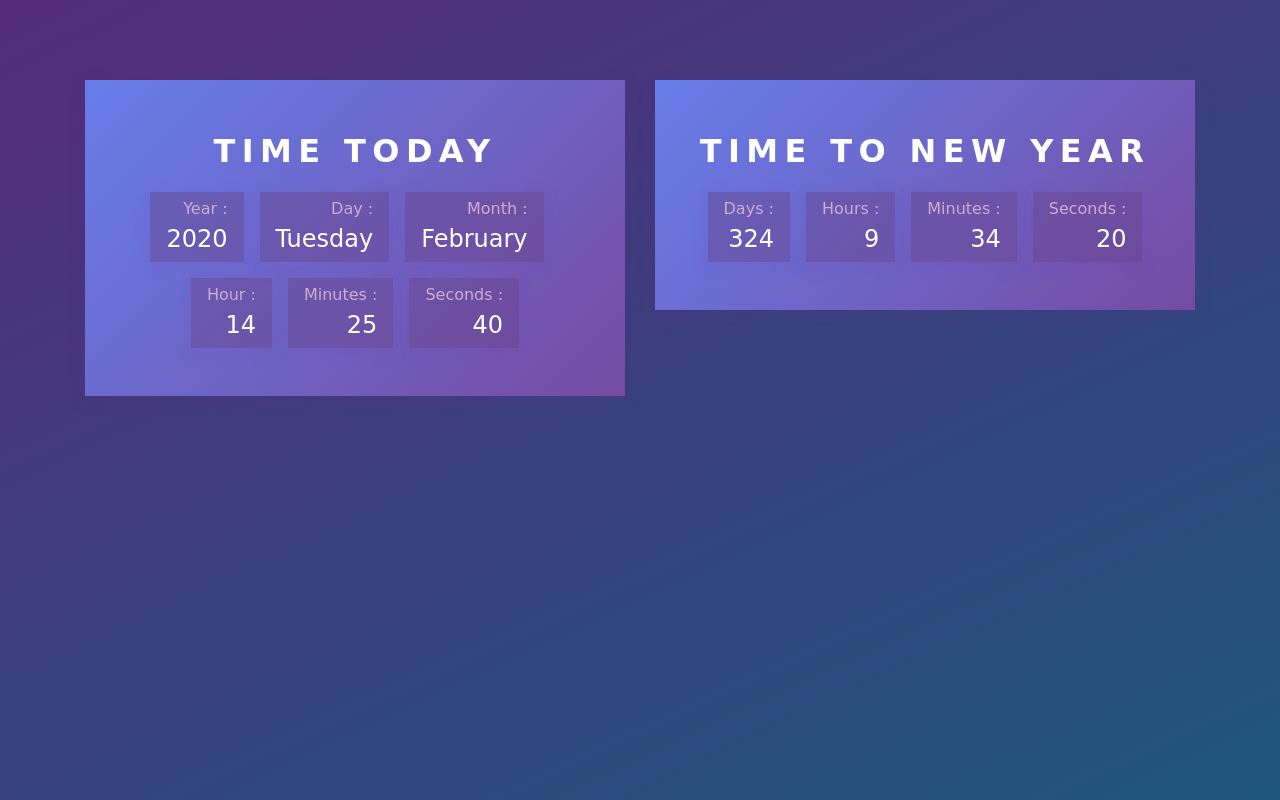
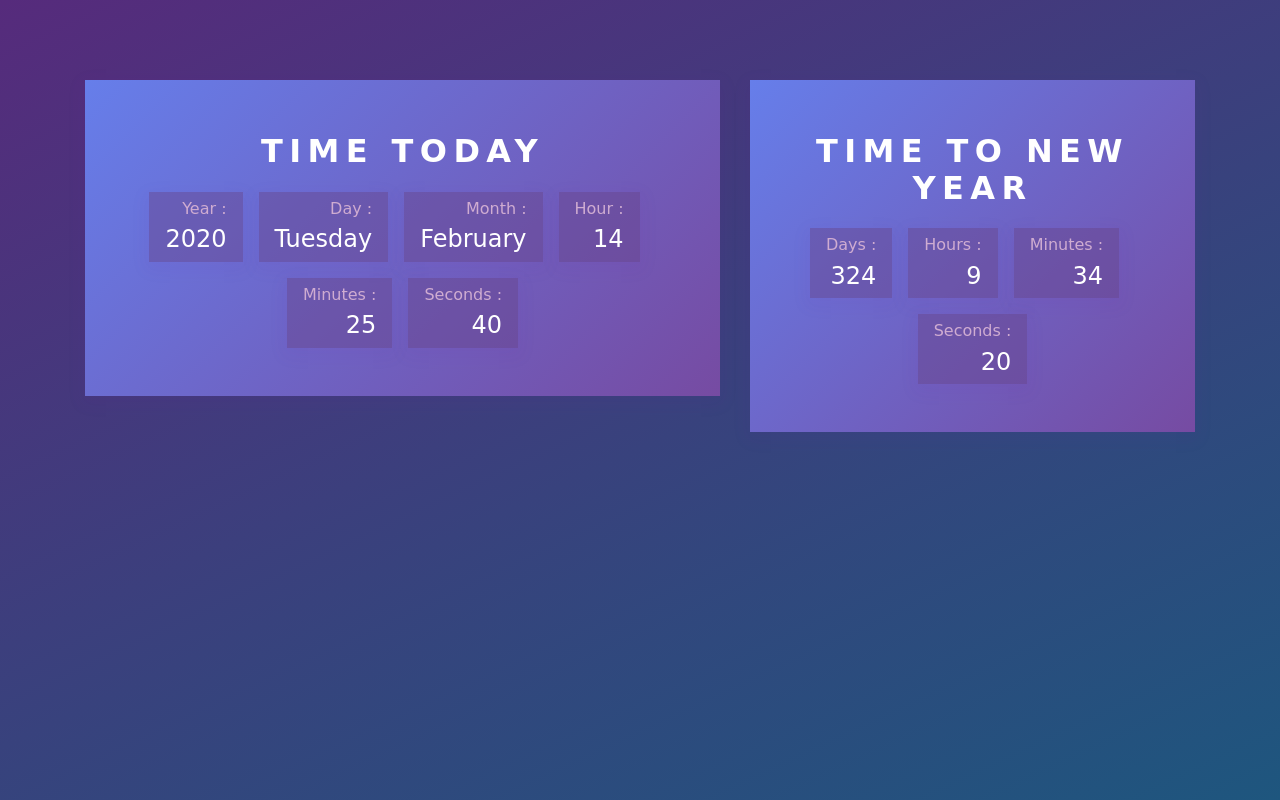
Before and after one commit to webskyus/timer, a plain HTML site: page index.html in a window 1280 px wide. Drawn offline with Linux system fonts and the light colour scheme; a web font is replaced by a local one.

Commit message:
change bootstrap col in timer section
change bootstrap col in timer section

```diff
--- a/index.html
+++ b/index.html
@@ -17,7 +17,7 @@
 	<section class="page">
 		<div class="container">
 			<div class="row justify-content-center">
-				<div class="col-12 col-lg-6">
+				<div class="col-12 col-lg-7">
 					<div class="timer">
 						<h1 class="timer__title">Time today</h1>
 						<div class="timer-wrapper timer-wrapper--today">
@@ -48,7 +48,7 @@
 						</div>
 					</div>
 				</div>
-				<div class="col-12 col-lg-6">
+				<div class="col-12 col-lg-5">
 					<div class="timer">
 						<h1 class="timer__title">Time to new year</h1>
 						<div class="timer-wrapper timer-wrapper--ny" data-deadline="2021-1-1">
```
